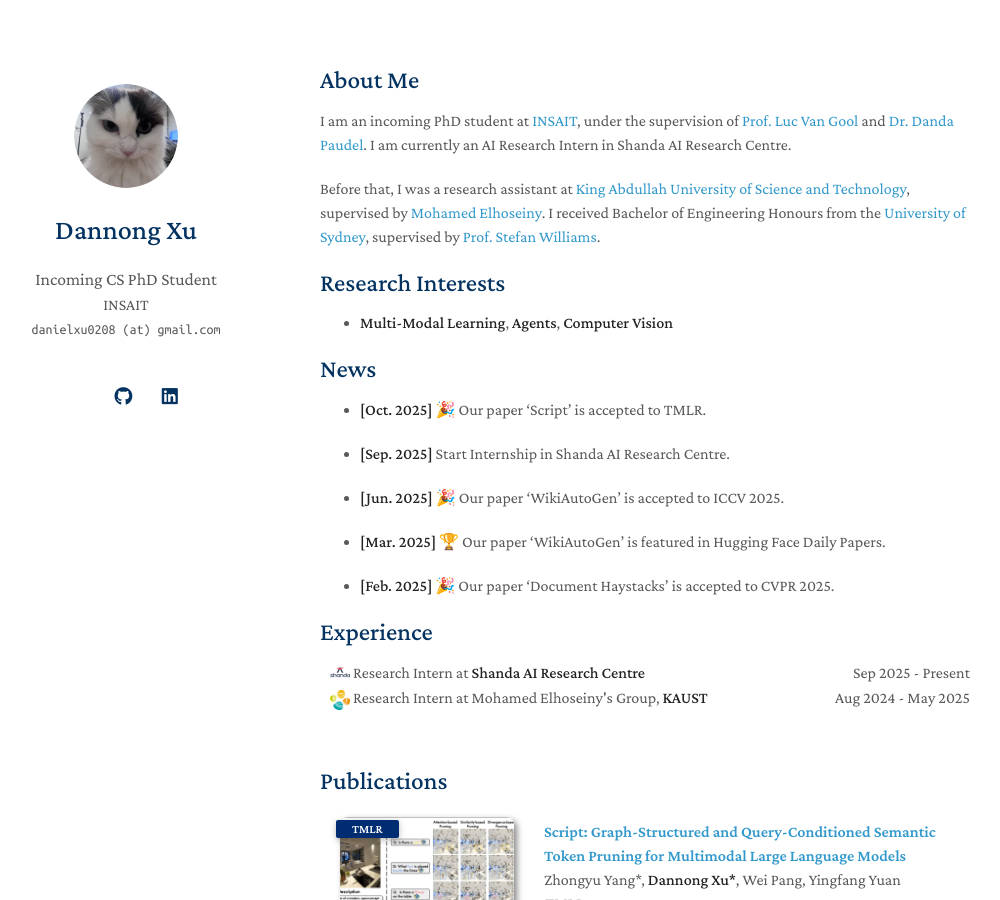
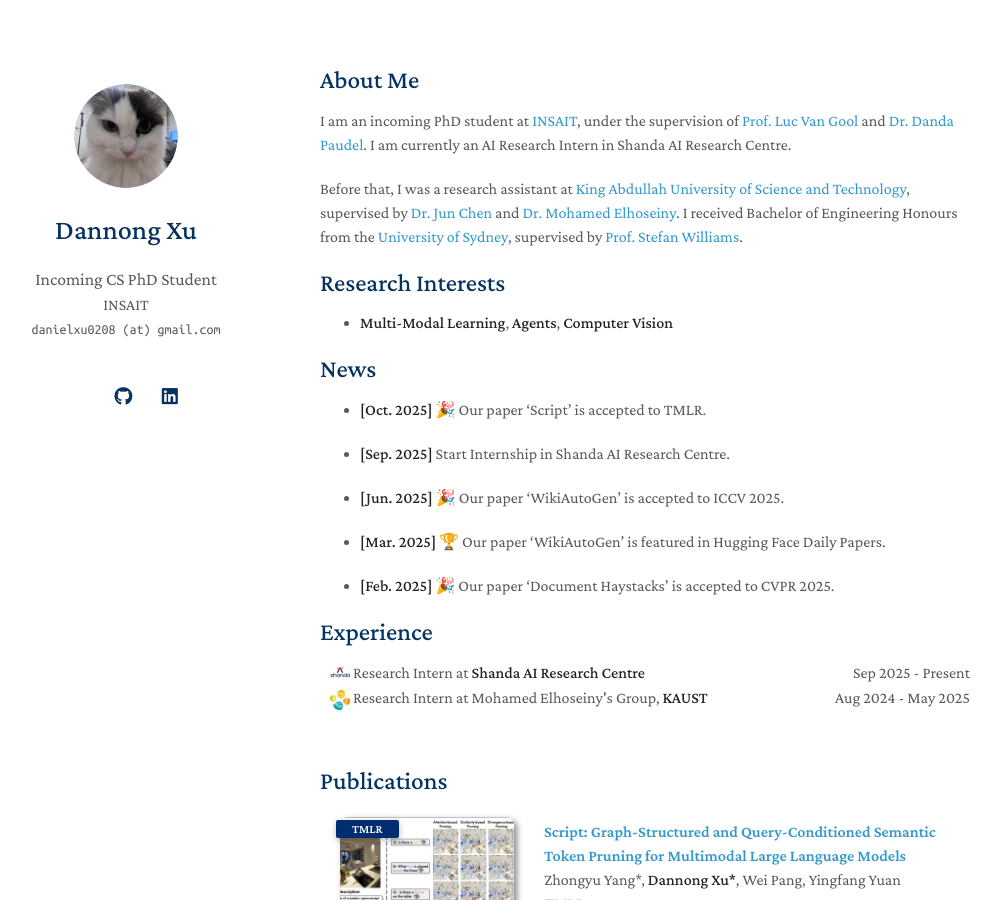
Before and after one commit to Danielxu0208/Danielxu0208.github.io, a Jekyll site: the page built from index.md, in a window 1280 px wide and 900 px high. Shown: the whole window, without its empty margins (150-1150 px from the left). Built offline with Jekyll 4.4.1, drawn with Linux system fonts in a browser that asks for light colours; a style sheet for code colours, icons or effects is not loaded; our own code applies the rules of GitHub Pages for plain Markdown files.

Commit message:
Update index.md

```diff
--- a/index.md
+++ b/index.md
@@ -6,7 +6,7 @@ layout: homepage
 
 I am an incoming PhD student at [INSAIT](https://insait.ai/), under the supervision of [Prof. Luc Van Gool](https://scholar.google.com/citations?user=TwMib_QAAAAJ&hl=en) and [Dr. Danda Paudel](https://scholar.google.ch/citations?user=W43pvPkAAAAJ&hl=en). I am currently an AI Research Intern in Shanda AI Research Centre.
 
-Before that, I was a research assistant at [King Abdullah University of Science and Technology](https://www.kaust.edu.sa/en/), supervised by [Mohamed Elhoseiny](https://scholar.google.com/citations?user=iRBUTOAAAAAJ&hl=en). I received Bachelor of Engineering Honours from the [University of Sydney](https://www.sydney.edu.au/), supervised by [Prof. Stefan Williams](https://scholar.google.com.au/citations?user=vxN3VO0AAAAJ&hl=zh-CN).
+Before that, I was a research assistant at [King Abdullah University of Science and Technology](https://www.kaust.edu.sa/en/), supervised by [Dr. Jun Chen](https://scholar.google.com/citations?user=9G2OQmkAAAAJ&hl=en&oi=ao) and [Dr. Mohamed Elhoseiny](https://scholar.google.com/citations?user=iRBUTOAAAAAJ&hl=en). I received Bachelor of Engineering Honours from the [University of Sydney](https://www.sydney.edu.au/), supervised by [Prof. Stefan Williams](https://scholar.google.com.au/citations?user=vxN3VO0AAAAJ&hl=zh-CN).
 
 ## Research Interests
 
```
